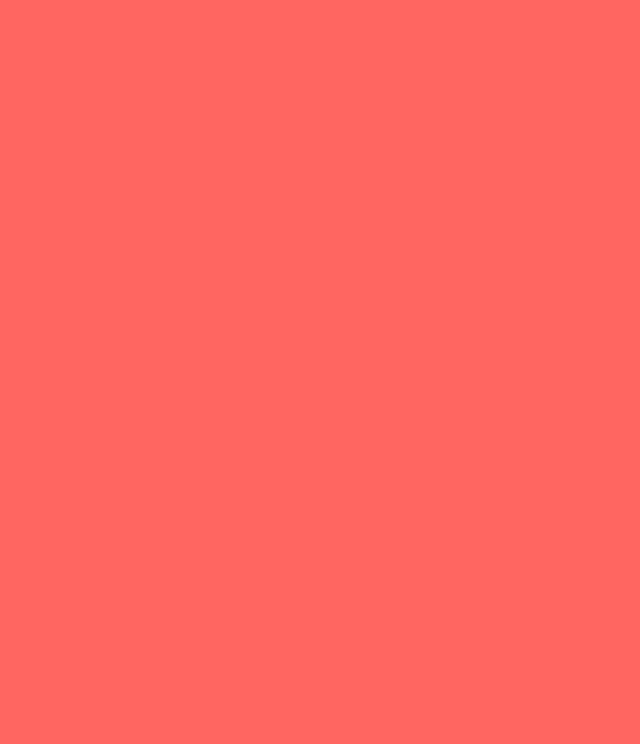
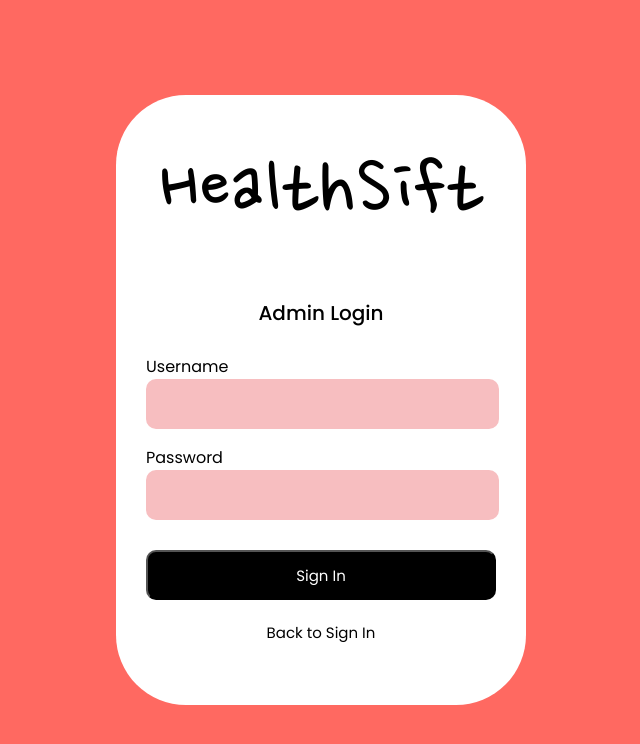
Before and after one commit to Antwon01/HealthSifters, a React (Vite) app in the folder HealthSift/: page /adminLogin in a window 1280 px wide. Before the commit this address had no page. Shown: the top 744 px of the page, without its empty margins (319-959 px from the left). Built offline with nearby package versions, Linux system fonts and the light colour scheme; the HTML template or start-up script is replaced by a standard one.

Commit message:
Jose - Set up Sign Up page.

```diff
--- a/HealthSift/src/APIRequest.js
+++ b/HealthSift/src/APIRequest.js
@@ -12,6 +12,17 @@ export default class APIRequest {
         .catch(error => console.log(error))
     }
 
+    static adminLoginInformation(body) {
+        return fetch('http://localhost:8080/adminInformation', {
+            'method' : 'POST',
+            headers : {'Content-type' : 'application/json'},
+            body : JSON.stringify(body)
+        })
+        .then(response => response.json())
+        .then(data => console.log(data.status))
+        .then(error => console.log(error))
+    }
+
     static forgotPassword(body) {
         return fetch('http://localhost:8080/forgotPassword', {
             'method' : 'POST',
--- /dev/null
+++ b/HealthSift/src/AdminLoginPage.jsx
@@ -0,0 +1,44 @@
+import RedirectButton from "./RedirectButton.jsx";
+import LoginInformation from "./LoginInformation.jsx";
+import { useState } from "react";
+import APIRequest from "./APIRequest.js"
+
+function AdminLoginPage() {
+
+  const [username, setUsername] = useState("")
+  const [password, setPassword] = useState("")
+
+  function handleSubmit(e) {
+    e.preventDefault();
+    const data = {username, password};
+    APIRequest.adminLoginInformation(data);
+  }
+
+  return (
+    <div className="adminLoginPage">
+
+      <div className="login">
+
+              <p className="loginTitle">HealthSift</p>
+
+              <p className="poppinsFont adminLoginTitle">Admin Login</p>
+
+              <form className="loginForm" onSubmit={handleSubmit}>
+
+                  <LoginInformation text="Username" type="username" getInfo={setUsername} labelStyle="loginLabel" inputStyle="loginInformation"/>
+
+                  <LoginInformation text="Password" type="password" getInfo={setPassword} labelStyle="loginLabel" inputStyle="loginInformation"/>
+
+                  <button className="signInbtn poppinsFont" type="submit">Sign In</button>
+
+              </form>
+
+              <RedirectButton style="adminLoginReturnBtn" title="Back to Sign In"/>
+
+      </div>
+
+    </div>
+  )
+}
+
+export default AdminLoginPage
--- a/HealthSift/src/App.jsx
+++ b/HealthSift/src/App.jsx
@@ -1,5 +1,7 @@
 import Login from "./Login.jsx"
 import ForgotPassword from "./ForgotPassword.jsx";
+import AdminLoginPage from "./AdminLoginPage.jsx"
+import SignUp from "./SignUp.jsx";
 import { BrowserRouter, Routes, Route } from 'react-router-dom';
 
 function App() {
@@ -7,11 +9,10 @@ function App() {
   return (
     <BrowserRouter>
       <Routes>
-        <Route path="/" element={
-            <div className="loginPage">
-              <Login/>
-            </div>}/>
+        <Route path="/" element={<Login/>}/>
+        <Route path="/adminLogin" element={<AdminLoginPage/>}/>
         <Route path="/forgotPassword" element={<ForgotPassword/>}/>
+        <Route path="/singUp" element={<SignUp/>}/>
       </Routes>
     </BrowserRouter>
   )
--- a/HealthSift/src/ForgotPassword.jsx
+++ b/HealthSift/src/ForgotPassword.jsx
@@ -1,17 +1,18 @@
 import RedirectButton from "./RedirectButton.jsx";
 import APIRequest from './APIRequest.js';
-
+import LoginInformation from "./LoginInformation.jsx";
+import { useState } from "react";
 
 function ForgotPassword() {
 
-    function handleSubmitt(event) {
+    const [email, setEmail] = useState("");
+
+    function handleSubmit(event) {
         event.preventDefault();
-
-        const email = event.target.elements.email.value;
-
         const data = {email};
         APIRequest.forgotPassword(data);
     }
+
   return (
     <div className='fogotPasswordPage'>
 
@@ -21,10 +22,9 @@ function ForgotPassword() {
 
             <p className=" forgotPasswordDescription poppinsFont">Do not panic! We got your back. Please enter an email where we can send a recovery email.</p>
 
-            <form className='forgotPasswordForm' onSubmit={handleSubmitt}>
+            <form className='forgotPasswordForm' onSubmit={handleSubmit}>
 
-                <label className="loginLabel poppinsFont" htmlFor="email"><p>Email</p></label>
-                <input className="emailInformation poppinsFont" type="text" name="email" id="email"></input>
+                <LoginInformation text="Email" type="email" labelStyle="loginLabel" inputStyle="emailInformation" getInfo={setEmail} />
 
                 <button className="forgotPasswordSendBtn poppinsFont" type='submit'>Send Email</button>
 
@@ -32,9 +32,11 @@ function ForgotPassword() {
 
             <div>
 
-                <RedirectButton location="" style="forgotPasswordReturnBtn" title="Return to Login"/>
+                <RedirectButton style="forgotPasswordReturnBtn" title="Return to Login"/>
+
                 <span className='divider'></span>
-                <RedirectButton location="" style="forgotPasswordSignBtn" title="Go to Sign In"/>
+
+                <RedirectButton style="forgotPasswordSignBtn" title="Go to Sign In"/>
 
             </div>
 
--- a/HealthSift/src/Login.jsx
+++ b/HealthSift/src/Login.jsx
@@ -1,41 +1,44 @@
 import RedirectButton from "./RedirectButton.jsx";
+import LoginInformation from "./LoginInformation.jsx";
 import APIRequest from "./APIRequest.js"
+import { useState } from 'react';
 
 
 function Login() {
 
+    const [username, setUsername] = useState("")
+    const [password, setPassword] = useState("")
 
     function handleSubmit(e) {
         e.preventDefault();
-
-        const username = e.target.elements.username.value;
-        const password = e.target.elements.password.value;
-
         const data = {username, password};
         APIRequest.userLoginInfo(data);
     }
 
     return (
-        <div className="login">
-            <p className="loginTitle">HealthSift</p>
+        <div className="loginPage">
 
-            <form className="loginForm" onSubmit={handleSubmit}>
+            <div className="login">
 
-                <label className="loginLabel poppinsFont" htmlFor="username"><p>Username</p></label>
-                <input className="loginInformation poppinsFont" type="text" name="username" id="username"></input>
+                <p className="loginTitle">HealthSift</p>
 
-                {/* <LoginInformation type="Username" getInfo={setUserName}/> */}
+                <form className="loginForm" onSubmit={handleSubmit}>
 
-                <label className="loginLabel poppinsFont" htmlFor="password"><p>Password</p></label>
-                <input className="loginInformation poppinsFont" type="password" name="password" id="password"></input>
-                {/* <LoginInformation type="Password" getInfo={setPassWord}/> */}
+                    <LoginInformation text="Username" type="username" getInfo={setUsername} labelStyle="loginLabel" inputStyle="loginInformation"/>
 
-                <button className="signInbtn poppinsFont" type="submit">Sign In</button>
-            </form>
+                    <LoginInformation text="Password" type="password" getInfo={setPassword} labelStyle="loginLabel" inputStyle="loginInformation"/>
 
-            <RedirectButton location="forgotPassword" style="loginBtns" title="Forgot Password"/>
+                    <button className="signInbtn poppinsFont" type="submit">Sign In</button>
 
-            <RedirectButton location="" style="loginBtns" title="Sign Up"/>
+                </form>
+
+                <RedirectButton location="adminLogin" style="loginBtns" title="Login as Admin"/>
+
+                <RedirectButton location="forgotPassword" style="loginBtns" title="Forgot Password"/>
+
+                <RedirectButton location="singUp" style="loginBtns" title="Sign Up"/>
+
+            </div>
 
         </div>
     )
--- a/HealthSift/src/LoginInformation.jsx
+++ b/HealthSift/src/LoginInformation.jsx
@@ -6,10 +6,18 @@ function LoginInformation (props) {
     }
     return (
         <>
-            <label className="loginLabel poppinsFont" htmlFor={props.type}><p>{props.type}</p></label>
-            <input className="loginInformation poppinsFont" type={props.type === "Password" ? "password" : props.type} name={props.type} id={props.type} onChange={handleChange}></input>
+            <label className={"poppinsFont " + props.labelStyle} htmlFor={props.type}><p>{props.text}</p></label>
+            <input className={"poppinsFont " + props.inputStyle} type={props.type} name={props.type} id={props.type} onChange={handleChange}></input>
         </>
     )
 }
 
+LoginInformation.defaultProps = {
+    text: "Email",         // Default label text
+    type: "email",          // Default input type
+    labelStyle: "",        // Default label style (empty string)
+    inputStyle: "",        // Default input style (empty string)
+    getInfo: () => {}      // Default no-op function
+};
+
 export default LoginInformation
--- a/HealthSift/src/RedirectButton.jsx
+++ b/HealthSift/src/RedirectButton.jsx
@@ -1,14 +1,19 @@
-import React from 'react'
-import PropTypes from 'prop-types'
 import { Link } from "react-router-dom";
 
   function RedirectButton(props) {
     return (
+
       <Link to={"/" + props.location}>
         <button className={"poppinsFont " + props.style}>{props.title}</button>
       </Link>
+
     )
 }
 
+RedirectButton.defaultProps = {
+  location: "",
+  style: "",
+  title: "Tittle"
+};
 
 export default RedirectButton
--- /dev/null
+++ b/HealthSift/src/SignUp.jsx
@@ -0,0 +1,44 @@
+import APIRequest from './APIRequest.js';
+import LoginInformation from './LoginInformation.jsx';
+import RedirectButton from './RedirectButton.jsx';
+
+function SignUp() {
+
+    function handleSubmit(event) {
+        event.preventDefault();
+
+        const email = event.target.elements.email.value;
+
+        const data = {email};
+        APIRequest.forgotPassword(data);
+    }
+
+  return (
+    <div className='fogotPasswordPage'>
+
+        <div className='fogotPasswordContainer'>
+
+             <p className='forgotPasswordTitle poppinsFont'>Welcome to HealthSift</p>
+
+            <p className=" forgotPasswordDescription poppinsFont">Please enter an email and a password.</p>
+
+            <form className='forgotPasswordForm' onSubmit={handleSubmit}>
+
+                <LoginInformation text="Email" type="email" labelStyle="loginLabel" inputStyle="loginInformation"/>
+
+                <LoginInformation text="Password" type="password" labelStyle="loginLabel" inputStyle="loginInformation"/>
+
+                <LoginInformation text="Re-Enter Password" type="password" labelStyle="loginLabel" inputStyle="loginInformation"/>
+
+                <button className="forgotPasswordSendBtn poppinsFont" type='submit'> Login </button>
+
+            </form>
+
+            <RedirectButton style="loginBtns" location="forgotPassword" title="Back to Sign"/>
+        </div>
+
+    </div>
+  )
+}
+
+export default SignUp
--- a/HealthSift/src/index.css
+++ b/HealthSift/src/index.css
@@ -76,10 +76,39 @@ body {
 .loginBtns {
   border: none;
   background-color: transparent;
-  font-size: 18px;
-  margin-top: 15px;
+  font-size: 15px;
+  margin-top: 10px;
   cursor: pointer;
 }
+
+/* -------------- Admin Login --------------------- */
+
+.adminLoginPage {
+  height: 100vh;
+  width: 100vw;
+  display: flex;
+  /* x axis */
+  justify-content: center;
+  /* y axis */
+  align-items: center;
+}
+
+.adminLoginTitle {
+  margin: 0px;
+  font-weight: 500;
+  font-size: 20px;
+  margin-bottom: 10px;
+}
+
+.adminLoginReturnBtn {
+  font-size: 15px;
+  margin: 20px;
+  border: none;
+  background-color: transparent;
+  cursor: pointer;
+}
+
+/* -------------- Sign Up --------------------- */
 
 /* -------------- Forgot Password --------------------- */
 .fogotPasswordPage {
```
Also changed, not shown: 1 other file (tests, documents, lock files or other folders). Lines whose indentation alone changed are shown as unchanged.
